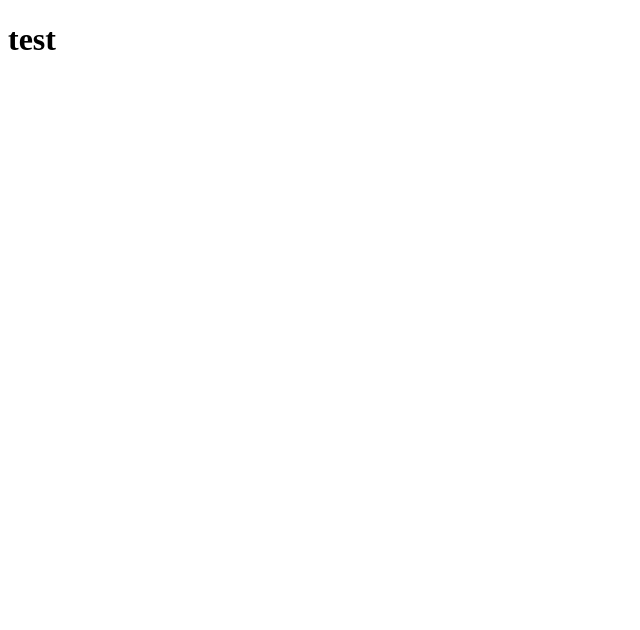
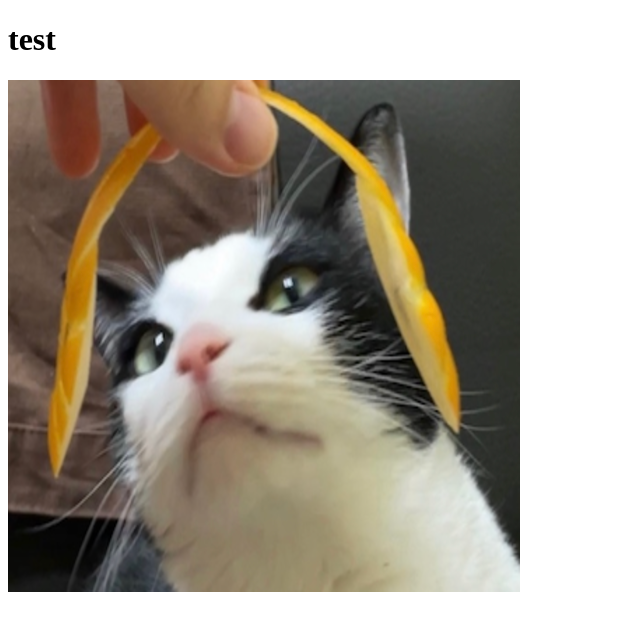
Before and after one commit to esyeol/github-page-test, a plain HTML site: page index.html in a window 1280 px wide. Shown: the whole page, without its empty margins (0-640 px from the left). Drawn offline with Linux system fonts and the light colour scheme.

Commit message:
test: static file serving

```diff
--- a/index.html
+++ b/index.html
@@ -8,5 +8,6 @@
 </head>
 <body>
     <h1>test</h1>
+    <img src="/images/1.png" alt="" srcset="">
 </body>
 </html>
```
Also changed, not shown: images/1.png (added).
